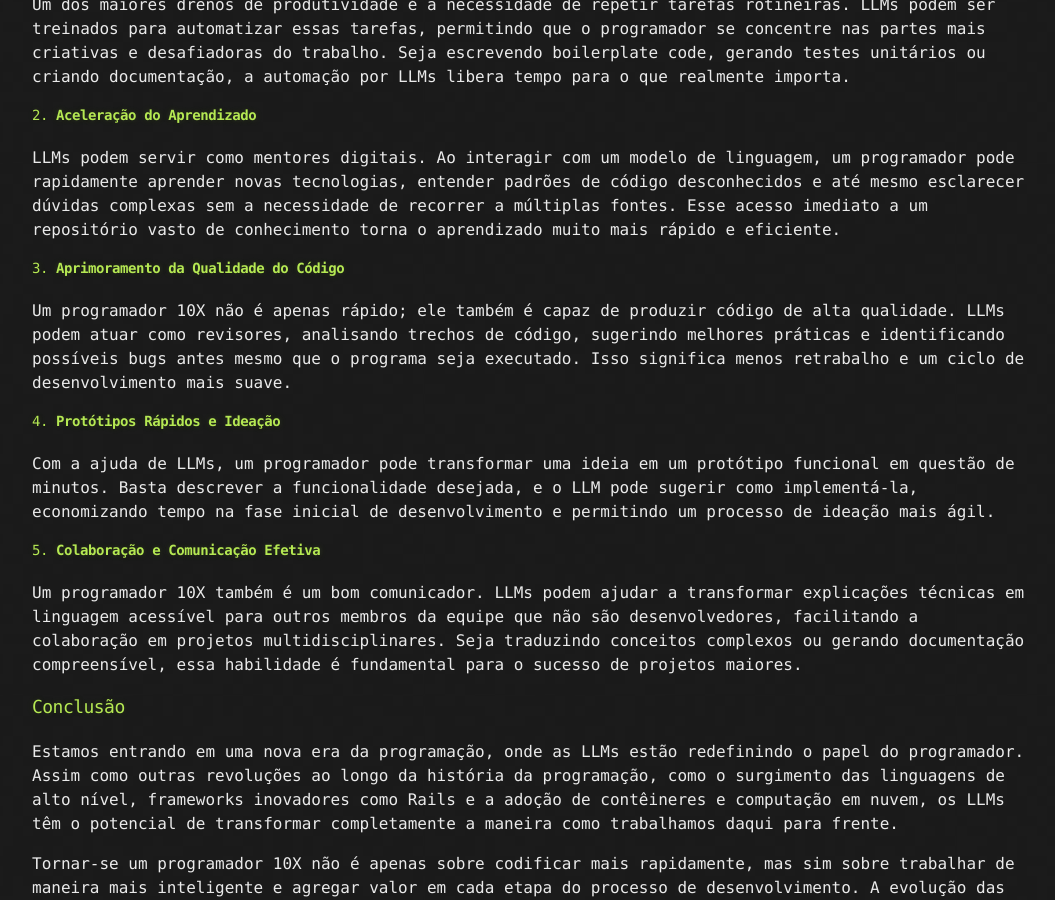
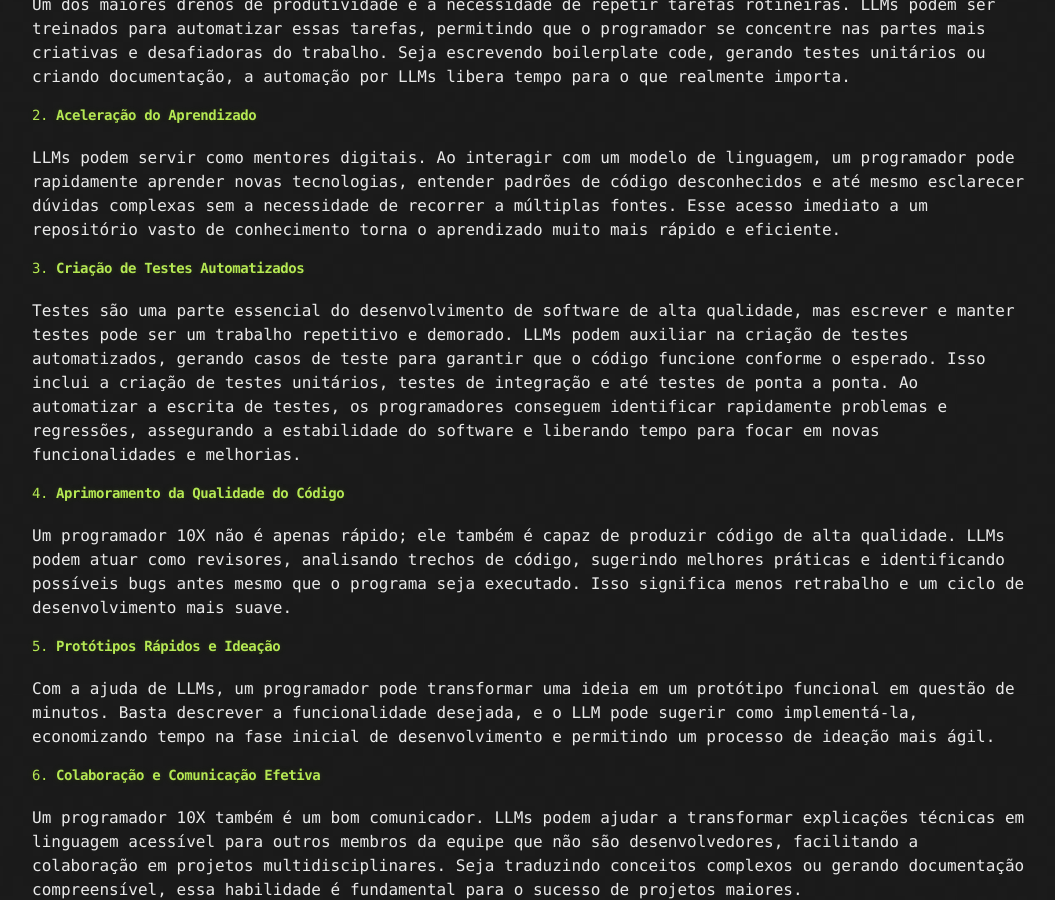
Before and after one commit to valdersonjr/valdersonjr.github.io, a Jekyll site: the page built from _posts/2024-09-25-Como se tornar um programador 10X utilizando LLMs.md, in a window 1280 px wide and 900 px high, scrolled down 1965 px. Shown: the whole window, without its empty margins (108-1163 px from the left). Built offline with Jekyll 4.4.1, drawn with Linux system fonts in a browser that asks for light colours; comment, search, counter and statistics services are not loaded.

Commit message:
Adiciona informações sobre testes automatizados.

```diff
--- a/_posts/2024-09-25-Como se tornar um programador 10X utilizando LLMs.md
+++ b/_posts/2024-09-25-Como se tornar um programador 10X utilizando LLMs.md
@@ -36,13 +36,16 @@ Um dos maiores drenos de produtividade é a necessidade de repetir tarefas rotin
 #### 2. **Aceleração do Aprendizado**
 LLMs podem servir como mentores digitais. Ao interagir com um modelo de linguagem, um programador pode rapidamente aprender novas tecnologias, entender padrões de código desconhecidos e até mesmo esclarecer dúvidas complexas sem a necessidade de recorrer a múltiplas fontes. Esse acesso imediato a um repositório vasto de conhecimento torna o aprendizado muito mais rápido e eficiente.
 
-#### 3. **Aprimoramento da Qualidade do Código**
+#### 3. **Criação de Testes Automatizados**
+Testes são uma parte essencial do desenvolvimento de software de alta qualidade, mas escrever e manter testes pode ser um trabalho repetitivo e demorado. LLMs podem auxiliar na criação de testes automatizados, gerando casos de teste para garantir que o código funcione conforme o esperado. Isso inclui a criação de testes unitários, testes de integração e até testes de ponta a ponta. Ao automatizar a escrita de testes, os programadores conseguem identificar rapidamente problemas e regressões, assegurando a estabilidade do software e liberando tempo para focar em novas funcionalidades e melhorias.
+
+#### 4. **Aprimoramento da Qualidade do Código**
 Um programador 10X não é apenas rápido; ele também é capaz de produzir código de alta qualidade. LLMs podem atuar como revisores, analisando trechos de código, sugerindo melhores práticas e identificando possíveis bugs antes mesmo que o programa seja executado. Isso significa menos retrabalho e um ciclo de desenvolvimento mais suave.
 
-#### 4. **Protótipos Rápidos e Ideação**
+#### 5. **Protótipos Rápidos e Ideação**
 Com a ajuda de LLMs, um programador pode transformar uma ideia em um protótipo funcional em questão de minutos. Basta descrever a funcionalidade desejada, e o LLM pode sugerir como implementá-la, economizando tempo na fase inicial de desenvolvimento e permitindo um processo de ideação mais ágil.
 
-#### 5. **Colaboração e Comunicação Efetiva**
+#### 6. **Colaboração e Comunicação Efetiva**
 Um programador 10X também é um bom comunicador. LLMs podem ajudar a transformar explicações técnicas em linguagem acessível para outros membros da equipe que não são desenvolvedores, facilitando a colaboração em projetos multidisciplinares. Seja traduzindo conceitos complexos ou gerando documentação compreensível, essa habilidade é fundamental para o sucesso de projetos maiores.
 
 ### Conclusão
```
